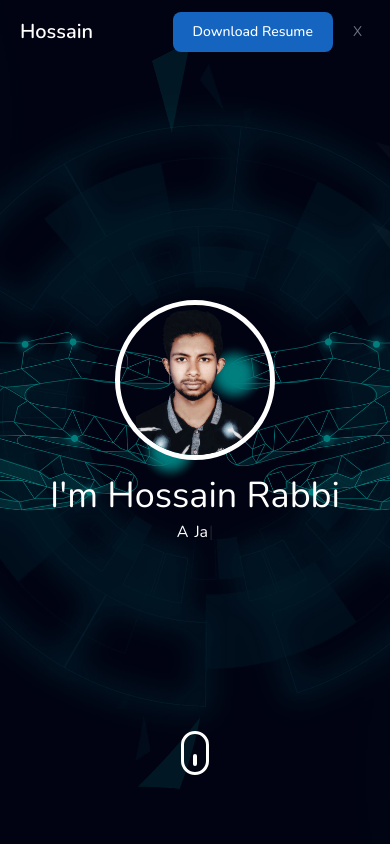
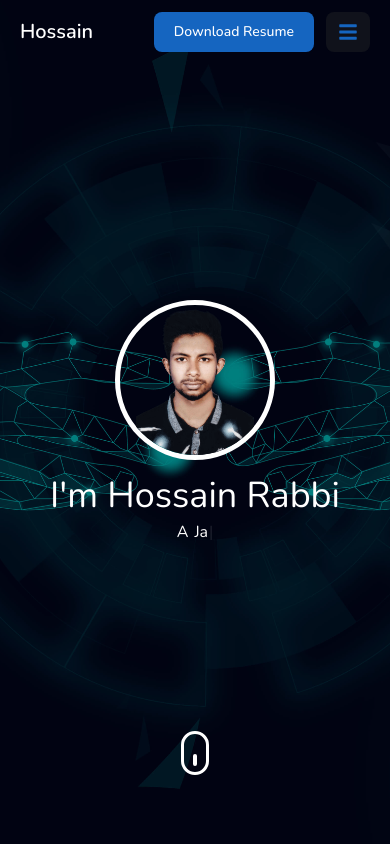
Before and after one commit to hossainrabbi/hossain-rabbi, a React (Create React App) app: page / in a window 390 px wide. Shown: the top 844 px of the page. Built offline with nearby package versions, Linux system fonts and the light colour scheme.

Commit message:
add responsive icon

```diff
--- a/src/components/Navbar.js
+++ b/src/components/Navbar.js
@@ -1,5 +1,6 @@
 import { useEffect, useState, useRef } from 'react';
 import { Link, animateScroll } from 'react-scroll';
+import { FaBars } from 'react-icons/fa';
 
 const Navbar = () => {
   const [scrollNavbar, setScrollNavbar] = useState(false);
@@ -52,18 +53,20 @@ const Navbar = () => {
           </button>
           <button
             type="button"
-            className="inline-flex items-center p-2 text-sm text-gray-500 rounded-lg md:hidden hover:bg-gray-100 focus:outline-none focus:ring-2 focus:ring-gray-200 dark:text-gray-400 dark:hover:bg-gray-700 dark:focus:ring-gray-600"
+            className="inline-flex items-center py-2 px-3 text-xl text-primary-bold bg-secondary-bold rounded-lg md:hidden focus:outline-none focus:ring-2 focus:ring-secondary-light"
             onClick={handleShowMenu}
           >
-            X
+            <FaBars />
           </button>
         </div>
         <div
-          className="items-center justify-between w-full md:flex md:w-auto md:order-1 bg-secondary-bold text-center md:bg-transparent z-10 rounded md:rounded-none transition-all overflow-hidden md:overflow-auto h-0 md:!h-auto"
+          className={`items-center justify-between w-full md:flex md:w-auto md:order-1 md:mt-0 bg-secondary-bold text-center md:bg-transparent z-10 rounded md:rounded-none transition-all overflow-hidden md:overflow-auto h-0 md:!h-auto ${
+            showMenu ? 'mt-2' : 'mt-0'
+          }`}
           ref={menuRef}
         >
           <ul
-            className="flex flex-col p-4 mt-4 md:flex-row md:gap-5 md:mt-0 md:text-sm md:font-medium"
+            className="flex flex-col pt-2 px-2 md:flex-row md:gap-5 md:mt-0 md:text-sm md:font-medium"
             ref={listRef}
           >
             <li>
@@ -71,8 +74,7 @@ const Navbar = () => {
                 <Link
                   to={path}
                   activeClass="!bg-primary-light md:!bg-transparent !text-white md:!text-primary-light"
-                  className="
-                  block md:inline-block py-2 pl-3 pr-4 text-white rounded md:bg-transparent md:p-0 md:mx-3 lg:mx-4 xl:mx-5 cursor-pointer select-none font-normal hover:text-primary-bold mb-4 md:mb-0"
+                  className="block md:inline-block py-2 pl-3 pr-4 text-white rounded md:bg-transparent md:p-0 md:mx-3 lg:mx-4 xl:mx-5 cursor-pointer select-none font-normal hover:text-primary-bold"
                   spy={true}
                   smooth={true}
                   offset={-20}
```
